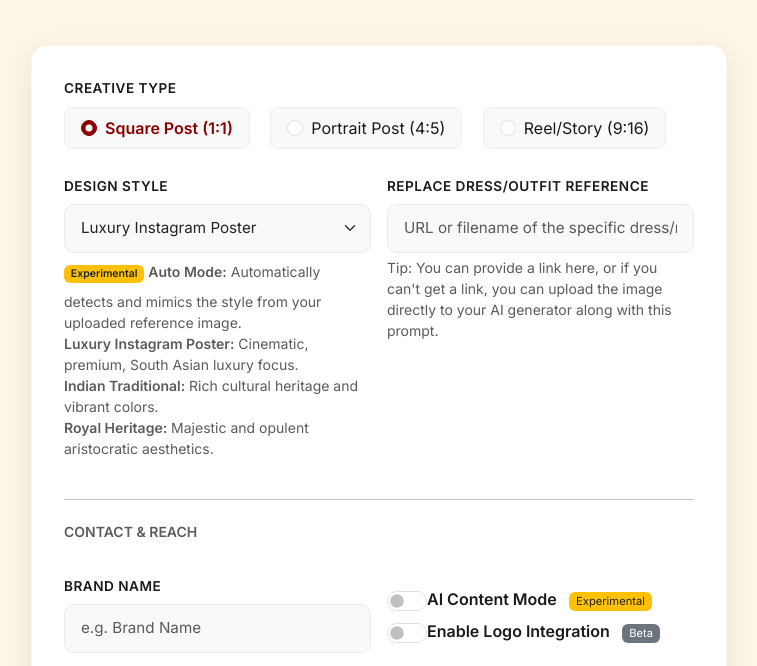
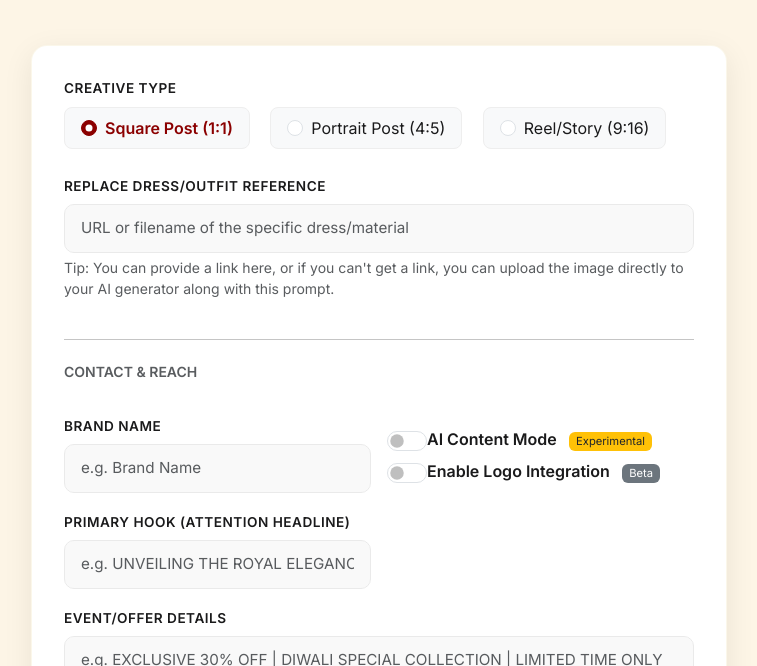
Before and after one commit to missionode/Instapost, a website: page index.html in a window 1280 px wide. Shown: the part 126-792 px from the top of the page, without its empty margins (261-1018 px from the left). Drawn offline with nearby package versions, Linux system fonts and the light colour scheme.

Commit message:
feat(ui): Remove Design Style dropdown and update tests

```diff
--- a/index.html
+++ b/index.html
@@ -38,27 +38,7 @@
                     </div>
                 </div>
 
-                <div class="col-md-6">
-                    <label for="design_type" class="form-label">Design Style</label>
-                    <select id="design_type" name="design_type" class="form-select" required>
-                        <option value="auto">Auto Mode (AI Detects Style)</option>
-                        <option value="luxury instagram poster" selected>Luxury Instagram Poster</option>
-                        <option value="indian traditional">Indian Traditional</option>
-                        <option value="royal heritage">Royal Heritage</option>
-                        <option value="classic elegance">Classic Elegance</option>
-                        <option value="fashion editorial">Fashion Editorial</option>
-                        <option value="product launch">Product Launch</option>
-                        <option value="streetwear hype">Streetwear Hype</option>
-                        <option value="minimalist lifestyle">Minimalist Lifestyle</option>
-                    </select>
-                    <div class="mt-2 small text-muted" id="style-description">
-                        <span class="badge bg-warning text-dark mb-2">Experimental</span> <strong>Auto Mode:</strong> Automatically detects and mimics the style from your uploaded reference image.<br>
-                        <strong>Luxury Instagram Poster:</strong> Cinematic, premium, South Asian luxury focus.<br>
-                        <strong>Indian Traditional:</strong> Rich cultural heritage and vibrant colors.<br>
-                        <strong>Royal Heritage:</strong> Majestic and opulent aristocratic aesthetics.
-                    </div>
-                </div>
-                <div class="col-md-6">
+                <div class="col-md-12">
                     <label for="dress_reference" class="form-label">Replace Dress/Outfit Reference</label>
                     <input type="text" id="dress_reference" name="dress_reference" class="form-control"
                            placeholder="URL or filename of the specific dress/material"
```
Also changed, not shown: tests/index.test.js (+0 -8 lines).
